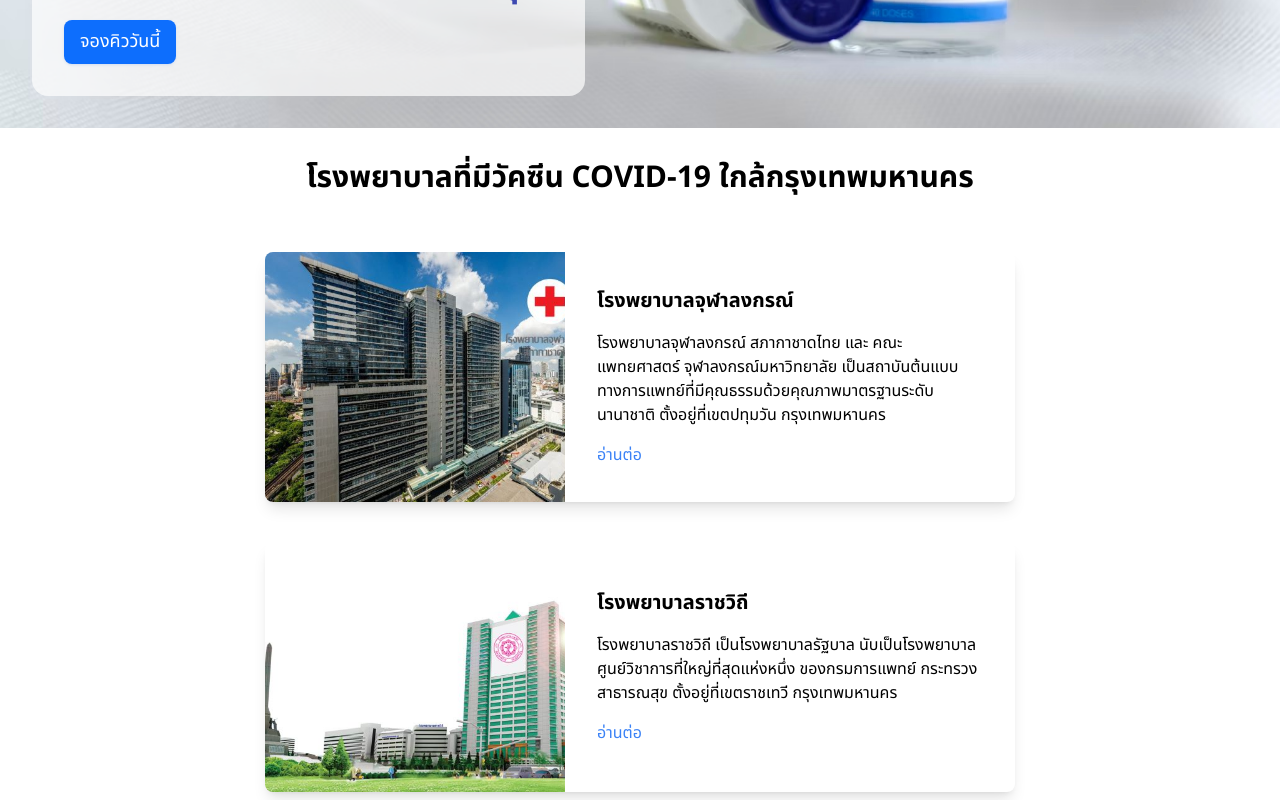
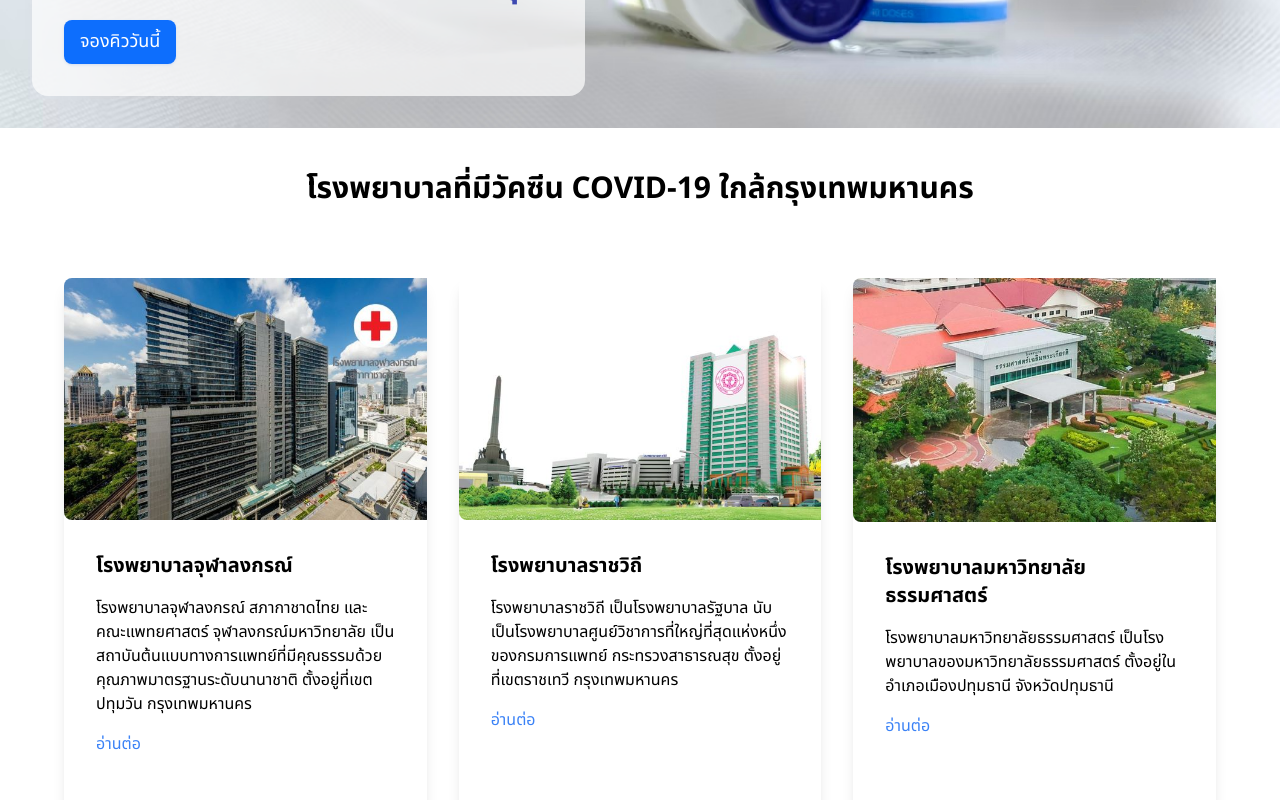
Before and after one commit to patcharapongk/2110507-Asgn03, a Next.js app: page / in a window 1280 px wide. Shown: the part 680-1480 px from the top of the page. Built offline with nearby package versions, Linux system fonts and the light colour scheme.

Commit message:
Changed cards row to column style

```diff
--- a/src/components/HospitalInfo.tsx
+++ b/src/components/HospitalInfo.tsx
@@ -23,12 +23,12 @@
 
 const HospitalInfo = () => {
   return (
-    <div className="min-h-screen flex flex-col justify-center items-center">
+    <div className="h-screen flex flex-col justify-around items-center w-[90%] mx-auto">
       <h1 className="text-3xl font-bold text-center my-8">
         {" "}
         โรงพยาบาลที่มีวัคซีน COVID-19 ใกล้กรุงเทพมหานคร
       </h1>
-      <div className="flex flex-col gap-8 my-4">
+      <div className="flex flex-row gap-8 my-4 ">
         {hospitals.map((hospital) => (
           <InfoCard
             key={hospital.title}
@@ -38,6 +38,7 @@
           />
         ))}
       </div>
+      <div> </div>
     </div>
   );
 };
--- a/src/components/InfoCard/InfoCard.tsx
+++ b/src/components/InfoCard/InfoCard.tsx
@@ -12,8 +12,8 @@
 }) {
   return (
     <InteractiveCard>
-      <div className="flex bg-white max-w-[750px] rounded-lg shadow-lg ">
-        <div className="relative w-[300px] shrink-0 ">
+      <div className="flex flex-col bg-white max-w-[750px] rounded-lg shadow-lg min-h-[600px]  items-center">
+        <div className=" w-full shrink-0 ">
           <Image
             className="w-full h-full rounded-l-lg object-cover"
             src={imgSrc}
--- a/src/components/InfoCard/InteractiveCard.tsx
+++ b/src/components/InfoCard/InteractiveCard.tsx
@@ -18,7 +18,7 @@
   }
   return (
     <div
-      className="mt-2 h-[250px] w-full flex justify-center"
+      className=""
       onMouseOver={(e) => onMouseAction(e)}
       onMouseOut={(e) => onMouseAction(e)}
     >
```
